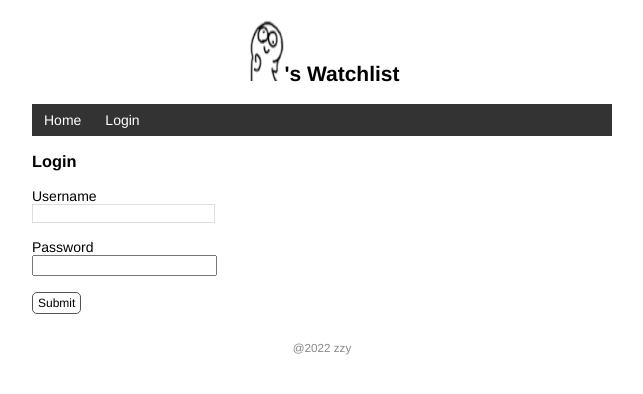
After one commit to zhuangzhiyong123/listweb, a Flask app: page /login in a window 1280 px wide. The commit adds this page. Shown: the top 394 px of the page, without its empty margins (318-961 px from the left). Run offline with Flask 2, Linux system fonts and the light colour scheme.

Commit message:
add 用户认证

```diff
--- a/app.py
+++ b/app.py
@@ -1,5 +1,12 @@
+import click
+
 from flask import request, url_for, redirect, flash, Flask, render_template
 from flask_sqlalchemy import SQLAlchemy  # 导入扩展类
+from werkzeug.security import check_password_hash, generate_password_hash
+from flask_login import LoginManager
+from flask_login import UserMixin
+from flask_login import login_user
+from flask_login import login_required, logout_user, current_user
 
 # 设置数据库 URI
 import os
@@ -17,9 +24,17 @@ app.config['SQLALCHEMY_TRACK_MODIFICATIONS'] = False  # 关闭对模型修改的
 db = SQLAlchemy(app)  # 初始化扩展，传入程序实例app
 
 
-class User(db.Model):  # 表名将会是 user（自动生成，小写处理）
+class User(db.Model, UserMixin):  # 表名将会是 user（自动生成，小写处理）
     id = db.Column(db.Integer, primary_key=True)  # 主键
-    name = db.Column(db.String(20))  # 名字u
+    name = db.Column(db.String(20))  # 名字
+    username = db.Column(db.String(20))  # 用户名
+    password_hash = db.Column(db.String(128))  # 密码散列值
+
+    def set_password(self, password):  # 用来设置密码的方法，接受密码作为参数
+        self.password_hash = generate_password_hash(password)  # 将生成的密码保持到对应字段
+
+    def validate_password(self, password):  # 验证密码
+        return check_password_hash(self.password_hash, password)
 
 
 class Movie(db.Model):  # 表名将会是 movie
@@ -37,6 +52,9 @@ def inject_user():
 @app.route('/', methods=['GET', 'POST'])
 def index():
     if request.method == 'POST':  # 判断是否是 POST 请求
+        # 判断是否已登录
+        if not current_user.is_authenticated:
+            redirect(url_for('index'))
         # 获取表单数据
         title = request.form.get('title')  # 传入表单对应输入字段的name值
         if (not title) or (len(title) > 60):
@@ -53,28 +71,30 @@ def index():
 
 
 @app.route('/movie/edit/<int:movie_id>', methods=['GET', 'POST'])
+@login_required
 def edit(movie_id):
     movie = Movie.query.get_or_404(movie_id)
-    if request.method == 'POST': # 处理编辑表单的提交请求
+    if request.method == 'POST':  # 处理编辑表单的提交请求
         title = request.form['title']
         if not title or len(title) > 60:
             flash('Invalid input.')
             return redirect(url_for('edit', movie_id=movie_id))
         # 重定向回对应的编辑页面
-        movie.title = title # 更新标题
-        db.session.commit() # 提交数据库会话
+        movie.title = title  # 更新标题
+        db.session.commit()  # 提交数据库会话
         flash('Item updated.')
-        return redirect(url_for('index')) # 重定向回主页
-    return render_template('edit.html', movie=movie) # 传入被编辑的电影记录
+        return redirect(url_for('index'))  # 重定向回主页
+    return render_template('edit.html', movie=movie)  # 传入被编辑的电影记录
 
 
-@app.route('/movie/delete/<int:movie_id>', methods=['POST']) #限定只接受 POST 请求
+@app.route('/movie/delete/<int:movie_id>', methods=['POST'])  # 限定只接受 POST 请求
+@login_required
 def delete(movie_id):
-    movie = Movie.query.get_or_404(movie_id) # 获取电影记录
-    db.session.delete(movie) # 删除对应的记录
-    db.session.commit() # 提交数据库会话
+    movie = Movie.query.get_or_404(movie_id)  # 获取电影记录
+    db.session.delete(movie)  # 删除对应的记录
+    db.session.commit()  # 提交数据库会话
     flash('Item deleted.')
-    return redirect(url_for('index')) # 重定向回主页
+    return redirect(url_for('index'))  # 重定向回主页
 
 
 @app.errorhandler(404)
@@ -92,10 +112,10 @@ def internal_server_error(e):
     return render_template('500.html'), 500
 
 
-app.config['SECRET_KEY'] = 'dev'
+app.config['SECRET_KEY'] = 'dev'  # 基于安全的考虑，在部署时应该设置为随机字符，且不应该明文写在代码里。
+
 
 # 自定义命令 initdb
-import click
 
 
 @app.cli.command()  # 注册为命令
@@ -138,3 +158,93 @@ def forge():
 
     db.session.commit()
     click.echo('Done.')
+
+
+@app.cli.command()
+@click.option('--username', prompt=True, help='The username usedto login.')
+@click.option('--password', prompt=True, hide_input=True, confirmation_prompt=True, help='The password used to login.')
+def admin(username, password):
+    """Create user."""
+    db.create_all()
+    user = User.query.first()
+    if user is not None:
+        click.echo('Updating user...')
+        user.username = username
+        user.set_password(password)  # 设置密码
+    else:
+        click.echo('Creating user...')
+        user = User(username=username, name='Admin')
+        user.set_password(password)  # 设置密码
+        db.session.add(user)
+
+    db.session.commit()  # 提交数据库会话
+    click.echo('Done.')
+
+
+# 初始化 Flask-Login
+login_manager = LoginManager(app)  # 实例化扩展类
+
+
+@login_manager.user_loader
+def load_user(user_id):  # 创建用户加载回调函数，接受用户 ID 作为参数
+    user = User.query.get(int(user_id))  # 用 ID 作为 User 模型的主键查询对应的用户
+    return user  # 返回用户对象
+
+
+@app.route('/login', methods=['GET', 'POST'])
+def login():
+    if request.method == 'POST':
+        username = request.form['username']
+        password = request.form['password']
+
+        if not username or not password:
+            flash('Invalid input.')
+            return redirect(url_for('login'))
+
+        user = User.query.first()
+        # 验证用户名和密码是否一致
+        if username == user.username and user.validate_password(password):
+            login_user(user)
+            flash("Successfully login!")
+            return redirect(url_for('index'))
+        else:
+            flash("Invalid username or password.")  # 若验证失败显示错误信息
+            return redirect(url_for('login'))
+
+    return render_template('login.html')
+
+
+@app.route('/logout')
+@login_required
+def logout():
+    logout_user()
+    flash('Goodbye!')
+    return redirect(url_for('index'))
+
+
+@app.route('/settings', methods=['GET', 'POST'])
+@login_required
+def settings():
+    if request.method == 'POST':
+        username = request.form['username']
+        password = request.form['password']
+        if (not username or len(username) > 20) and (not password or len(password) > 128):
+            flash('Invalid input.')
+            return redirect(url_for('settings'))
+        # current_user.username = name
+        # current_user 会返回当前登录用户的数据库记录对象
+        # 等同于下面的用法
+        user = User.query.first()
+        user.username = username
+        user.set_password(password)
+        db.session.commit()
+        flash('Settings updated.')
+        return redirect(url_for('index'))
+
+    return render_template('settings.html')
+
+
+# 如果未登录的用户访问对应的 URL，Flask-Login 会把用户重定向至login_manager.login_view指定的视图端点（函数名）
+login_manager.login_view = 'login'
+# 通过设置 login_manager.login_message 来自定义错误提示消息。
+login_manager.login_message = 'Sorry, please login first.'
--- a/static/style.css
+++ b/static/style.css
@@ -1,9 +1,9 @@
 /* 页面整体 */
 body{
     margin: auto;
-    max-width = 580px;
-    font-size = 14px;
-    font-family = Helvetica, Arial, sans-serif;
+    max-width: 580px;
+    font-size: 14px;
+    font-family: Helvetica, Arial, sans-serif;
     }
 /* 设置消息提示样式 */
 .alert {
@@ -24,8 +24,6 @@ nav ul {
 list-style-type: none;
 margin: 0;
 padding: 0;
-margin-left: 500px;
-margin-right: 500px;
 overflow: hidden;
 background-color: #333;
 }
@@ -71,8 +69,6 @@ border: 1px solid black;
 }
 
 .add_movie_form{
-    margin-left: 500px;
-    margin-right: 500px;
     margin-top: 10px;
     }
 /* 页脚 */
@@ -97,8 +93,6 @@ footer{
     }
 
 .movie-list li {
-margin-left: 500px;
-margin-right: 500px;
 padding: 12px 24px;
 border-style:solid;
 border-bottom:none;
--- a/templates/base.html
+++ b/templates/base.html
@@ -21,6 +21,12 @@
     <nav>
         <ul>
             <li><a href="{{ url_for('index') }}">Home</a></li>
+            {% if current_user.is_authenticated %}
+            <li><a href="{{ url_for('settings') }}">Settings</a></li>
+            <li><a href="{{ url_for('logout') }}">Logout</a></li>
+            {% else %}
+            <li><a href="{{ url_for('login') }}">Login</a></li>
+            {% endif %}
         </ul>
     </nav>
     {% block content %}{% endblock %}
--- a/templates/edit.html
+++ b/templates/edit.html
@@ -2,7 +2,7 @@
 {% block content %}
     <h3>Edit item</h3>
     <form method="post">
-    movie name <input type="text" name="title" autocomplete="off" required value="{{ movie.title }}">
+    Movie Name <input type="text" name="title" autocomplete="off" value="{{ movie.title }}">
     <input class="btn" type="submit" name="submit" value="Update">
     </form>
 {% endblock %}
--- /dev/null
+++ b/templates/login.html
@@ -0,0 +1,12 @@
+{% extends 'base.html' %}
+{% block content %}
+<h3>Login</h3>
+<form method="post">
+    Username<br>
+    <input type="text" name="username" required><br><br>
+    Password<br>
+    <!-- 密码输入框的 type 属性使用 password，会将输入值显示为圆点 -->
+    <input type="password" name="password" required><br><br>
+    <input class="btn" type="submit" name="submit" value="Submit">
+</form>
+{% endblock %}
```
Also changed, not shown: templates/index.html (+7 -3 lines), templates/settings.html (added, +10 -0 lines), 进展截图/创建表单.png (added).
